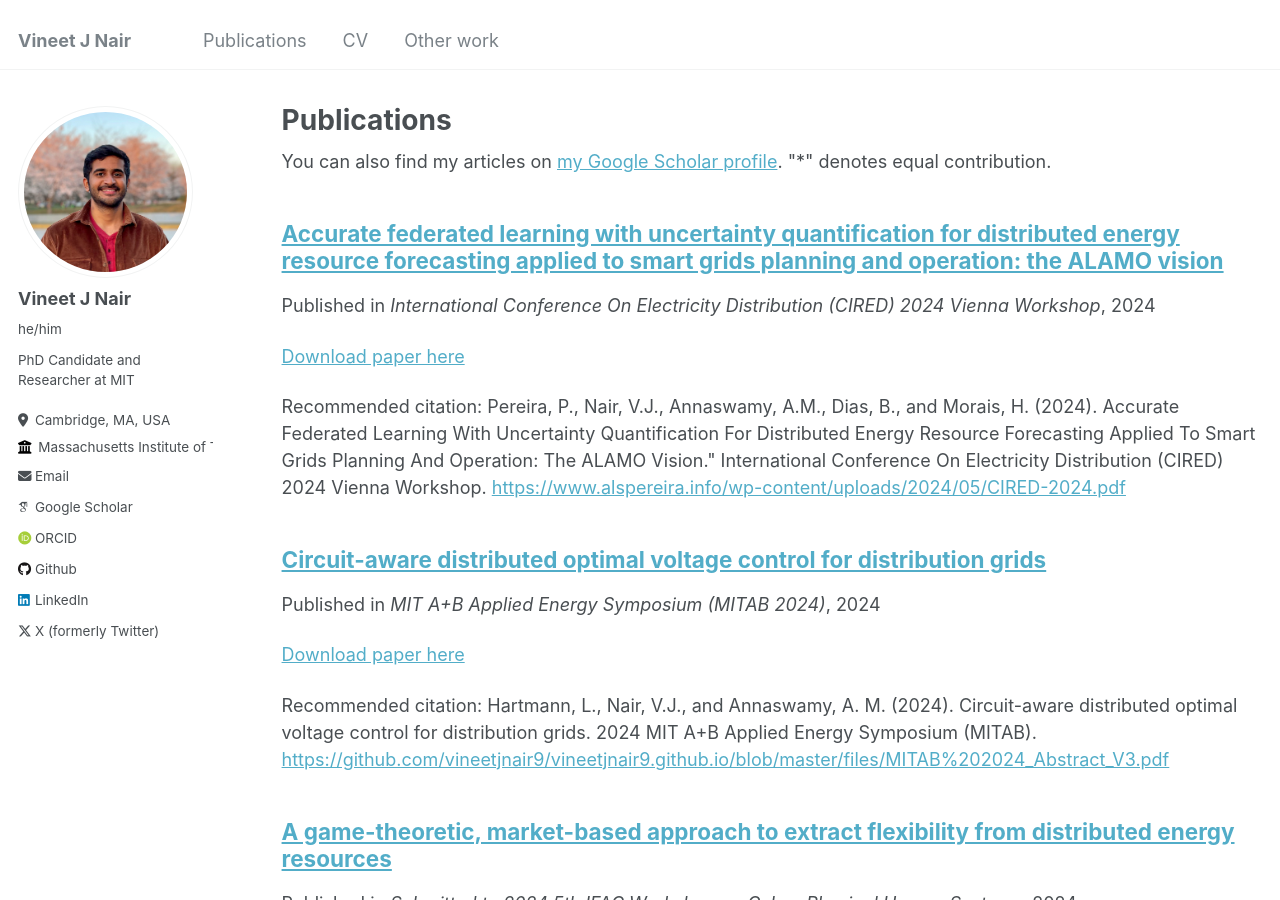
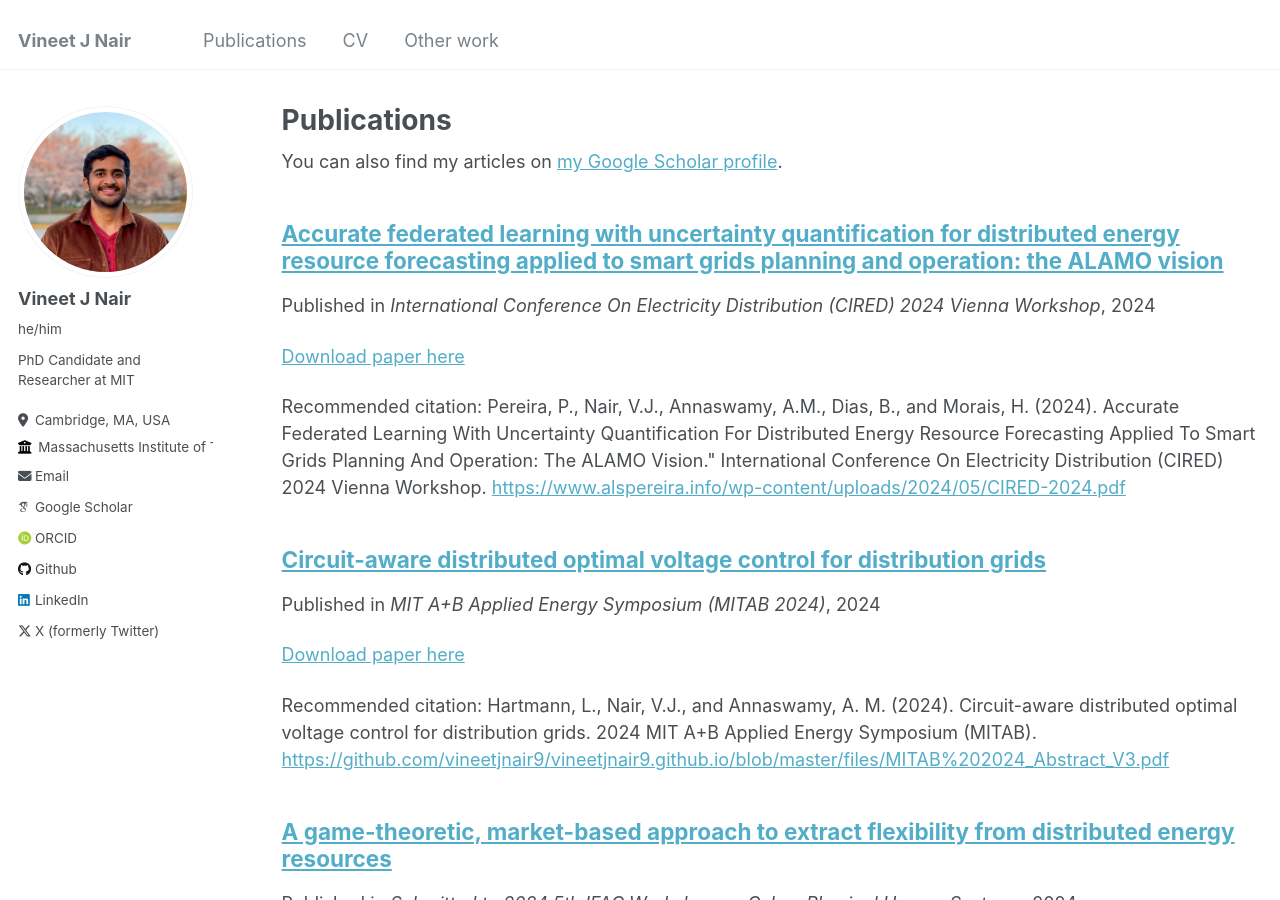
Before and after one commit to vineetjnair9/vineetjnair, a Jekyll site: the page built from _pages/publications.md, in a window 1280 px wide and 900 px high. Built offline with Jekyll 4.4.1, drawn with Linux system fonts in a browser that asks for light colours; some web fonts are replaced.

Commit message:
Update publications.md

```diff
--- a/_pages/publications.md
+++ b/_pages/publications.md
@@ -6,7 +6,7 @@
 ---
 
 {% if site.author.googlescholar %}
-  <div class="wordwrap">You can also find my articles on <a href="{{site.author.googlescholar}}">my Google Scholar profile</a>. "*" denotes equal contribution. </div>
+  <div class="wordwrap">You can also find my articles on <a href="{{site.author.googlescholar}}">my Google Scholar profile</a>. </div>
 {% endif %}
 
 {% include base_path %}
```
